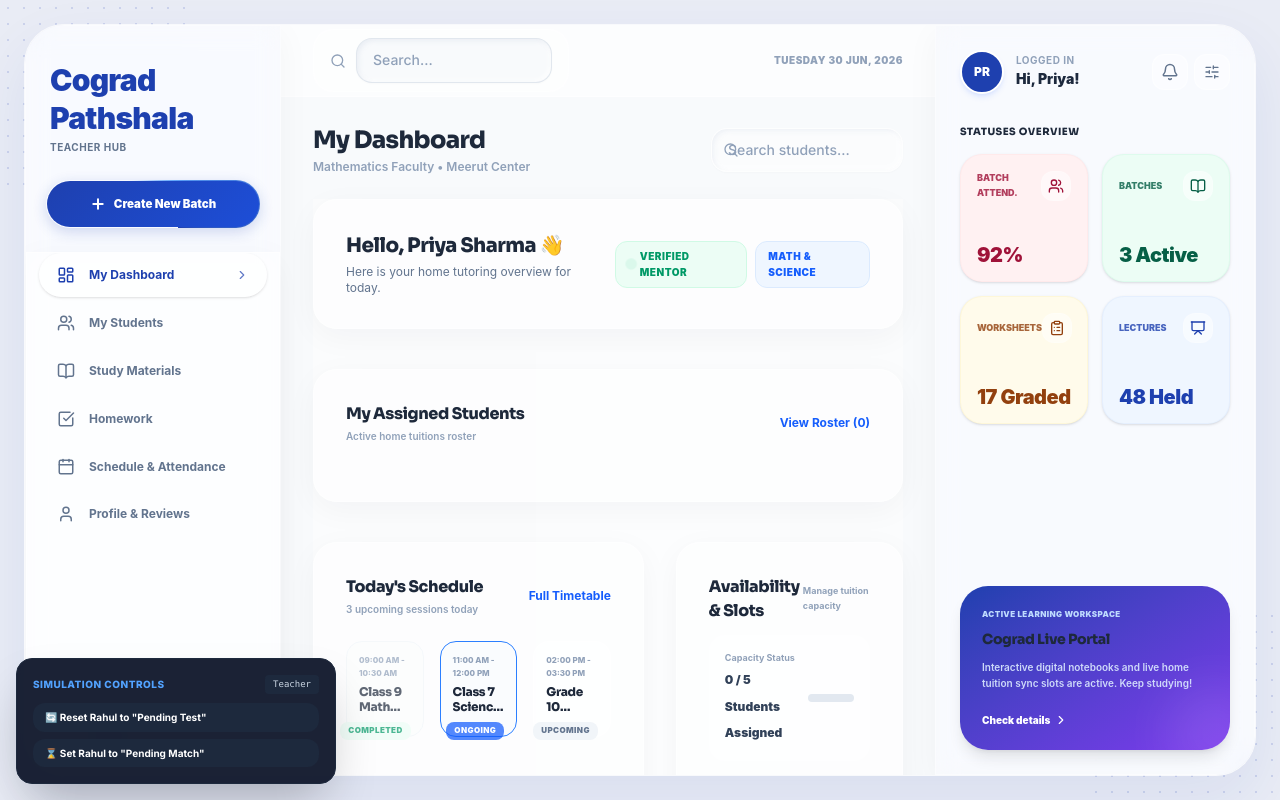
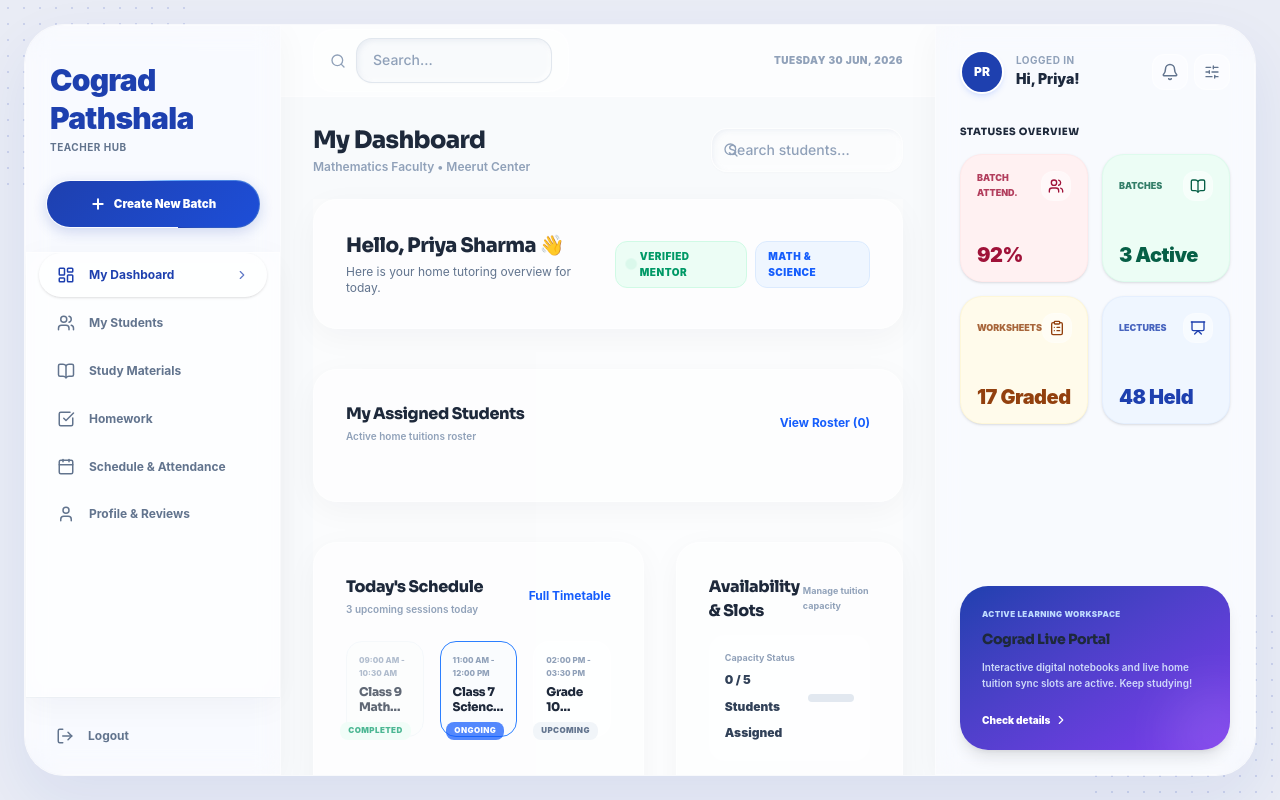
Before and after one commit to sharmaharshit1661-web/Cograd-Pathshala, a React (Vite) app in the folder frontend/: page /teacher/dashboard in a window 1280 px wide. Built offline with nearby package versions, Linux system fonts and the light colour scheme.

Commit message:
chore: remove simulation controls and tips from Admin and Teacher dashboards

```diff
--- a/frontend/src/pages/AdminDashboard.jsx
+++ b/frontend/src/pages/AdminDashboard.jsx
@@ -7,7 +7,6 @@
   getTeachers,
   findSuggestedTeachers,
   allotTutor,
-  resetSimulationState,
   syncWithBackend
 } from '../utils/mockDb';
 import { api } from '../utils/api';
@@ -677,7 +676,6 @@
               <span className="text-3xl">🎉</span>
               <h3 className="text-sm font-black text-slate-800 mt-3">All Student Matches Completed!</h3>
               <p className="text-xs text-slate-400 mt-1">No students are currently waiting for tutor allotment.</p>
-              <p className="text-[9px] text-slate-400 font-semibold mt-1">Tip: Use the Simulation Controls at the bottom left to reset a student to "Pending Match" to test the matching flow!</p>
             </div>
           ) : (
             <div className="space-y-4">
@@ -1965,7 +1963,6 @@
             <span className="text-4xl">🎉</span>
             <h3 className="text-lg font-black text-slate-800 mt-4">All Matches Completed!</h3>
             <p className="text-xs text-slate-400 mt-2">No students are currently waiting for tutor matching in the queue.</p>
-            <p className="text-[10px] text-slate-400 font-semibold mt-1">Tip: Use the Simulation Controls at the bottom left to reset a student to "Pending Test" or "Pending Match" to re-simulate!</p>
           </div>
         ) : (
           <div className="space-y-6">
@@ -2925,49 +2922,6 @@
           {getTabContent()}
         </div>
       </DashboardShell>
-
-      {/* Simulation Control Panel */}
-      <div className="fixed bottom-4 left-4 z-40 bg-slate-900 text-white rounded-2xl p-4 shadow-2xl border border-slate-800 max-w-xs text-left">
-        <div className="flex items-center justify-between mb-2">
-          <span className="text-[10px] font-black uppercase tracking-wider text-blue-400">Simulation Controls</span>
-          <span className="text-[9px] bg-slate-800 px-2 py-0.5 rounded font-mono text-slate-300">Admin</span>
-        </div>
-        <div className="space-y-1.5">
-          <button
-            onClick={() => {
-              resetSimulationState('stu_rahul', 'pending_test');
-              triggerToast('Reset Rahul Sharma to "Pending Test".');
-              loadAdminData();
-            }}
-            className="w-full py-1.5 px-3 bg-slate-800 hover:bg-slate-700 text-white rounded-xl text-[10px] font-bold transition-all cursor-pointer text-left"
-          >
-            🔄 Reset Rahul to "Pending Test"
-          </button>
-          <button
-            onClick={() => {
-              resetSimulationState('stu_rahul', 'pending_match');
-              const studentsList = getStudents();
-              const idx = studentsList.findIndex(s => s.id === 'stu_rahul');
-              if (idx !== -1) {
-                studentsList[idx].test_score = {
-                  Mathematics: 88,
-                  Science: 53,
-                  mathMarksText: '14/16',
-                  scienceMarksText: '10/19',
-                  totalMarksText: '24/35'
-                };
-                studentsList[idx].test_completed_at = new Date().toISOString();
-                saveStudents(studentsList);
-              }
-              triggerToast('Set Rahul to "Pending Match" (Scores: Math 14/16, Science 10/19 - Total: 24/35)');
-              loadAdminData();
-            }}
-            className="w-full py-1.5 px-3 bg-slate-800 hover:bg-slate-700 text-white rounded-xl text-[10px] font-bold transition-all cursor-pointer text-left"
-          >
-            ⌛ Set Rahul to "Pending Match"
-          </button>
-        </div>
-      </div>
     </>
   );
 };
--- a/frontend/src/pages/TeacherDashboard.jsx
+++ b/frontend/src/pages/TeacherDashboard.jsx
@@ -6,7 +6,6 @@
   saveStudents,
   getAssignments,
   updateAssignmentStatus,
-  resetSimulationState,
   syncWithBackend
 } from '../utils/mockDb';
 import { api } from '../utils/api';
@@ -3364,49 +3363,6 @@
           {getActiveTabContent()}
         </div>
       </DashboardShell>
-
-      {/* Simulation Control Panel */}
-      <div className="fixed bottom-4 left-4 z-40 bg-slate-900/95 backdrop-blur-md text-white rounded-2xl p-4 shadow-2xl border border-slate-800 max-w-xs text-left">
-        <div className="flex items-center justify-between mb-2">
-          <span className="text-[10px] font-black uppercase tracking-wider text-blue-400">Simulation Controls</span>
-          <span className="text-[9px] bg-slate-800 px-2 py-0.5 rounded font-mono text-slate-300">Teacher</span>
-        </div>
-        <div className="space-y-1.5">
-          <button
-            onClick={() => {
-              resetSimulationState('stu_rahul', 'pending_test');
-              triggerToast('Reset Rahul Sharma to "Pending Test".');
-              loadTeacherData();
-            }}
-            className="w-full py-1.5 px-3 bg-slate-800 hover:bg-slate-700 text-white rounded-xl text-[10px] font-bold transition-all cursor-pointer text-left"
-          >
-            🔄 Reset Rahul to "Pending Test"
-          </button>
-          <button
-            onClick={() => {
-              resetSimulationState('stu_rahul', 'pending_match');
-              const studentsList = getStudents();
-              const idx = studentsList.findIndex(s => s.id === 'stu_rahul');
-              if (idx !== -1) {
-                studentsList[idx].test_score = {
-                  Mathematics: 88,
-                  Science: 53,
-                  mathMarksText: '14/16',
-                  scienceMarksText: '10/19',
-                  totalMarksText: '24/35'
-                };
-                studentsList[idx].test_completed_at = new Date().toISOString();
-                saveStudents(studentsList);
-              }
-              triggerToast('Set Rahul to "Pending Match" (Scores: Math 14/16, Science 10/19 - Total: 24/35)');
-              loadTeacherData();
-            }}
-            className="w-full py-1.5 px-3 bg-slate-800 hover:bg-slate-700 text-white rounded-xl text-[10px] font-bold transition-all cursor-pointer text-left"
-          >
-            ⌛ Set Rahul to "Pending Match"
-          </button>
-        </div>
-      </div>
     </>
   );
 };
```
